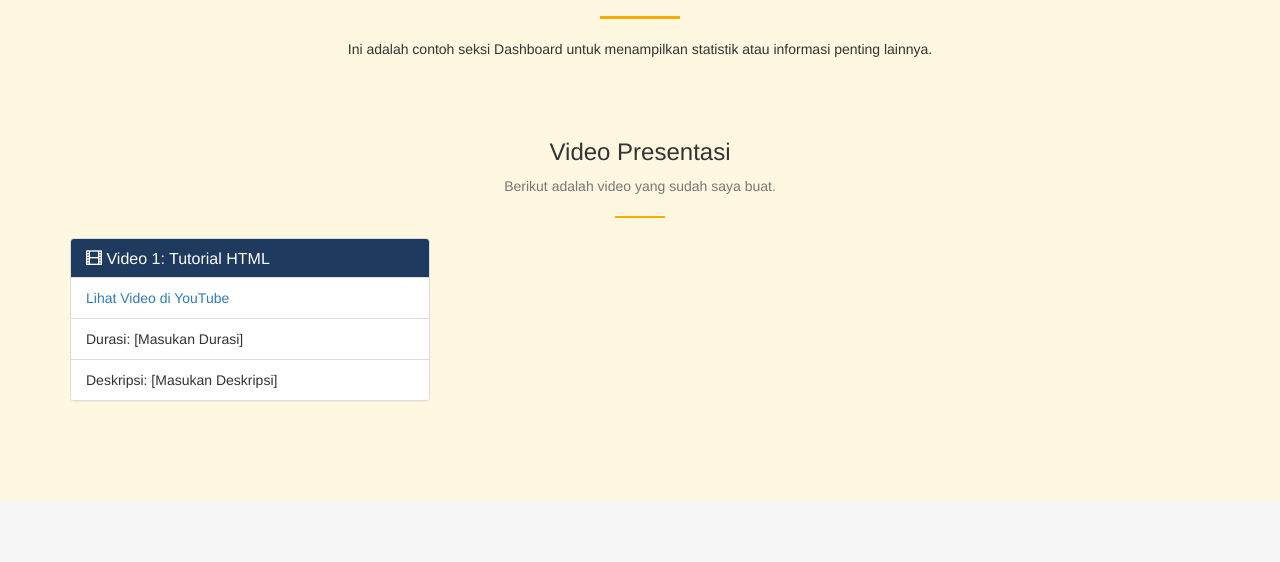
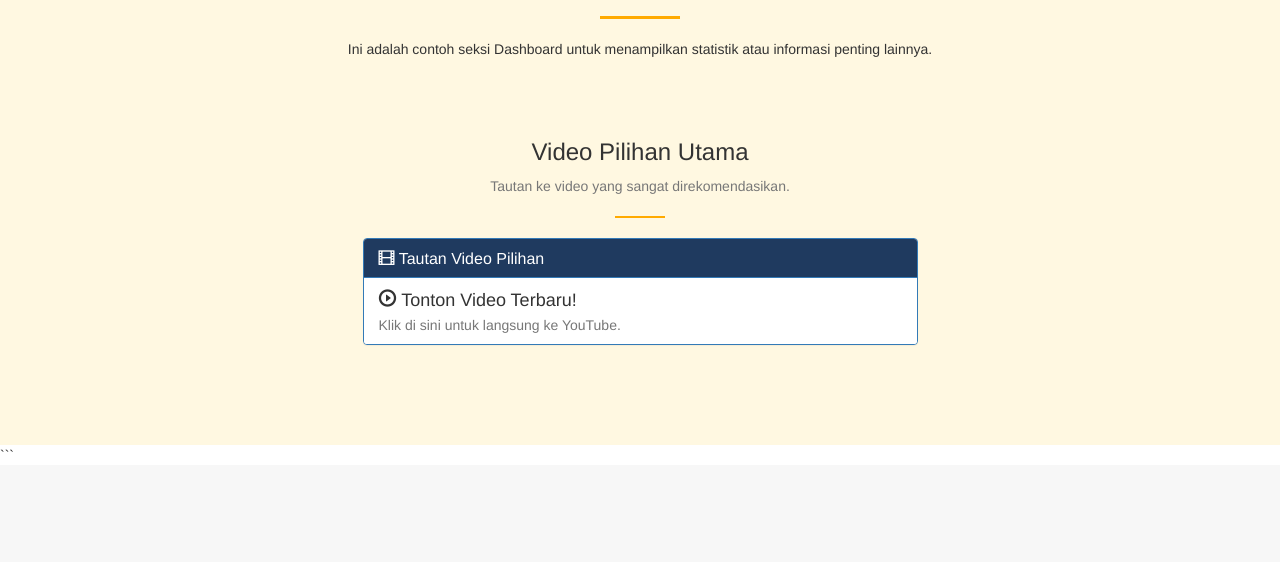
Before and after one commit to redarmydark-svg/redarmydark.github.io, a plain HTML site: page index.html in a window 1280 px wide. Shown: the part 1400-1962 px from the top of the page. Drawn offline with nearby package versions, Linux system fonts and the light colour scheme.

Commit message:
tampilan baru kolom link toutube

````diff
--- a/index.html
+++ b/index.html
@@ -103,32 +103,30 @@
 
             <div class="row" style="margin-top: 50px;">
                 <div class="col-sm-12 text-center">
-                    <h3>Video Presentasi</h3>
-                    <p class="text-muted">Berikut adalah video yang sudah saya buat.</p>
+                    <h3>Video Pilihan Utama</h3>
+                    <p class="text-muted">Tautan ke video yang sangat direkomendasikan.</p>
                     <hr style="width: 50px; border-top: 2px solid #ffaa00;">
                 </div>
             </div>
 
             <div class="row">
-                <div class="col-md-4">
-                    <div class="panel panel-default">
+                <div class="col-md-6 col-md-offset-3">
+                    <div class="panel panel-primary">
                         <div class="panel-heading" style="background-color: #1f3a5f; color: white;">
-                            <h3 class="panel-title"><i class="glyphicon glyphicon-film"></i> Video 1: Tutorial HTML</h3>
+                            <h3 class="panel-title"><i class="glyphicon glyphicon-film"></i> Tautan Video Pilihan</h3>
                         </div>
-                        <ul class="list-group">
-                            <li class="list-group-item">
-                                <a href="[MASUKKAN LINK YOUTUBE 1 DI SINI]" target="_blank">
-                                    Lihat Video di YouTube
-                                </a>
-                            </li>
-                            <li class="list-group-item">Durasi: [Masukan Durasi]</li>
-                            <li class="list-group-item">Deskripsi: [Masukan Deskripsi]</li>
-                         </ul>
+                        <div class="list-group">
+                            <a href="[MASUKKAN LINK YOUTUBE ANDA DI SINI]" target="_blank" class="list-group-item">
+                                <h4 class="list-group-item-heading"><i class="glyphicon glyphicon-play-circle"></i> Tonton Video Terbaru!</h4>
+                                <p class="list-group-item-text text-muted">Klik di sini untuk langsung ke YouTube.</p>
+                            </a>
+                        </div>
                     </div>
                 </div>
             </div>
             </div>
     </section>
+    ```
     <section class="portofolio" id="portofolio">
         <div class="container">
             <div class="row">
````
